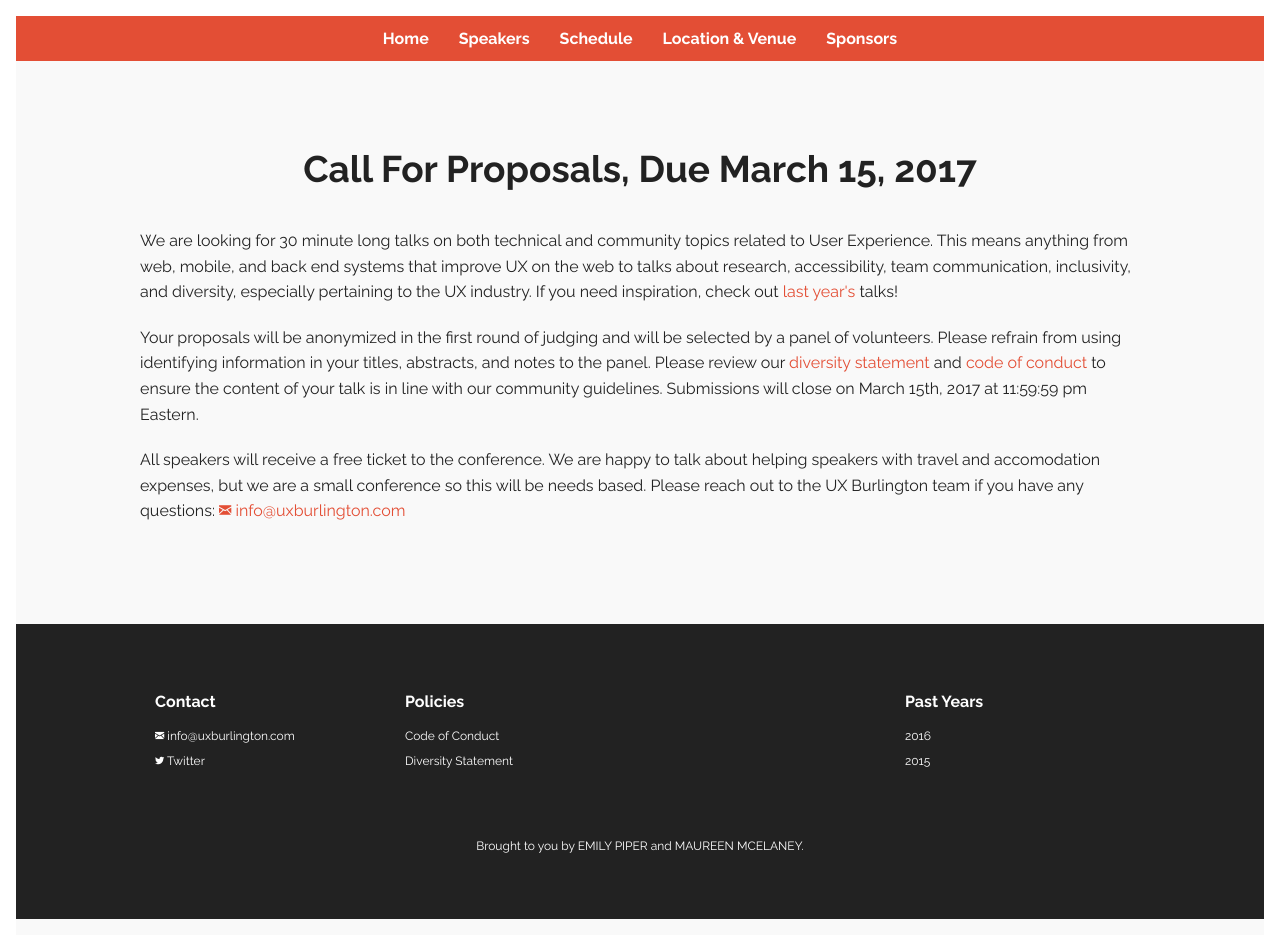
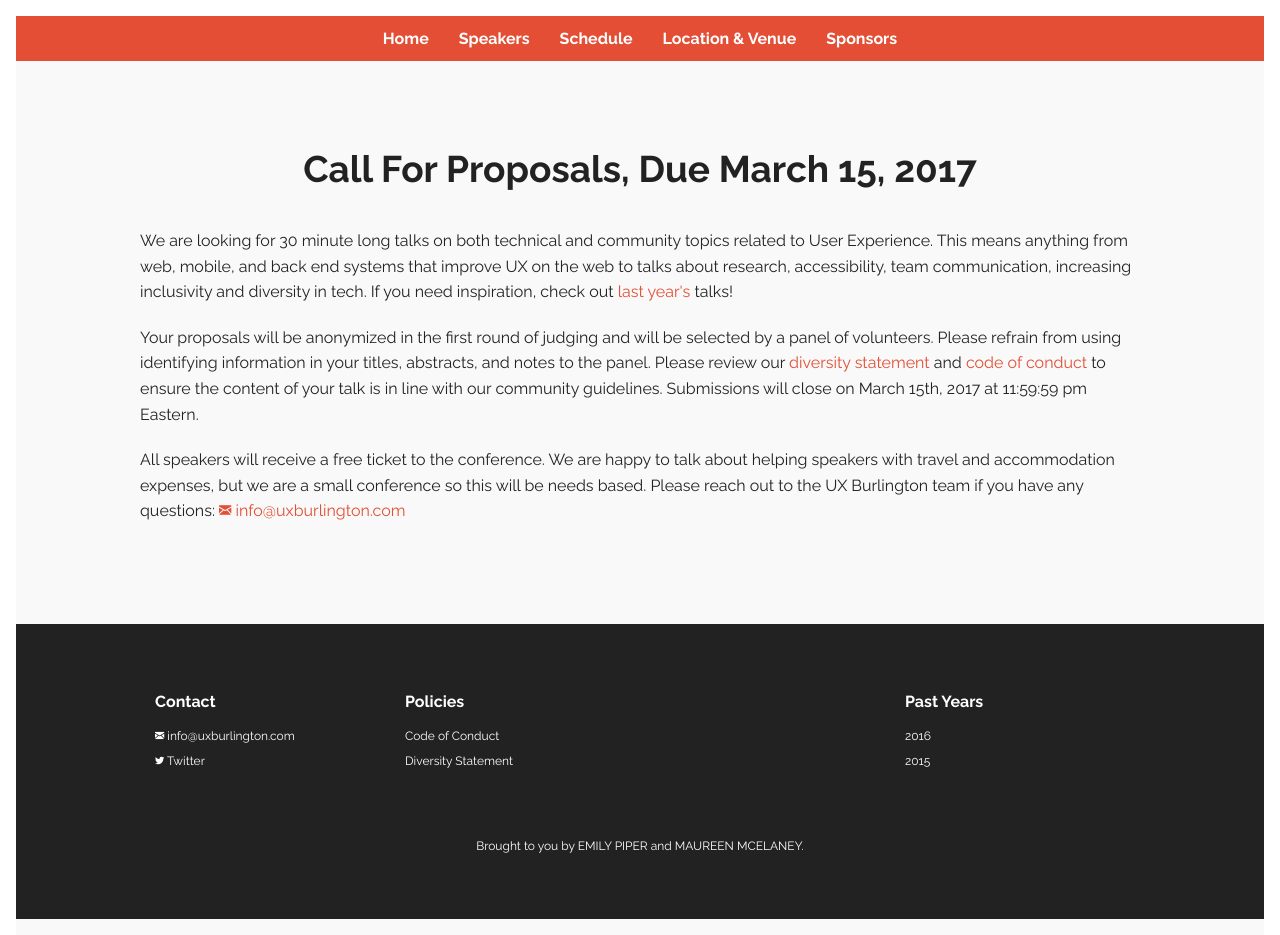
Before and after one commit to AgilionApps/ux-burlington-2017, a Jekyll site: the page built from cfp/index.html, in a window 1280 px wide. Built offline with Jekyll 4.4.1, drawn with Linux system fonts in a browser that asks for light colours; some web fonts are replaced; comment, search, counter and statistics services are not loaded.

Commit message:
spell check

```diff
--- a/cfp/index.html
+++ b/cfp/index.html
@@ -8,13 +8,13 @@
   <div class='wrapper'>
     <h2 class='main-sub-header'>Call For Proposals, Due March 15, 2017</h2>
     <p>
-      We are looking for 30 minute long talks on both technical and community topics related to User Experience. This means anything from web, mobile, and back end systems that improve UX on the web to talks about research, accessibility, team communication, inclusivity, and diversity, especially pertaining to the UX industry. If you need inspiration, check out <a href="https://vimeo.com/album/4035061">last year's</a> talks!
+      We are looking for 30 minute long talks on both technical and community topics related to User Experience. This means anything from web, mobile, and back end systems that improve UX on the web to talks about research, accessibility, team communication, increasing inclusivity and diversity in tech. If you need inspiration, check out <a href="https://vimeo.com/album/4035061">last year's</a> talks!
     </p>
     <p>
     Your proposals will be anonymized in the first round of judging and will be selected by a panel of volunteers. Please refrain from using identifying information in your titles, abstracts, and notes to the panel. Please review our <a href="http://uxburlington.com/diversity/">diversity statement</a> and <a href="http://uxburlington.com/conduct/">code of conduct</a> to ensure the content of your talk is in line with our community guidelines. Submissions will close on March 15th, 2017 at 11:59:59 pm Eastern.
     </p>
     <p>
-    All speakers will receive a free ticket to the conference. We are happy to talk about helping speakers with travel and accomodation expenses, but we are a small conference so this will be needs based. Please reach out to the UX Burlington team if you have any questions: <a href="mailto:{{site.email}}"><i class='fi-mail'></i> {{site.email}}</a>
+    All speakers will receive a free ticket to the conference. We are happy to talk about helping speakers with travel and accommodation expenses, but we are a small conference so this will be needs based. Please reach out to the UX Burlington team if you have any questions: <a href="mailto:{{site.email}}"><i class='fi-mail'></i> {{site.email}}</a>
     </p>
   </div>
 </section>
```
